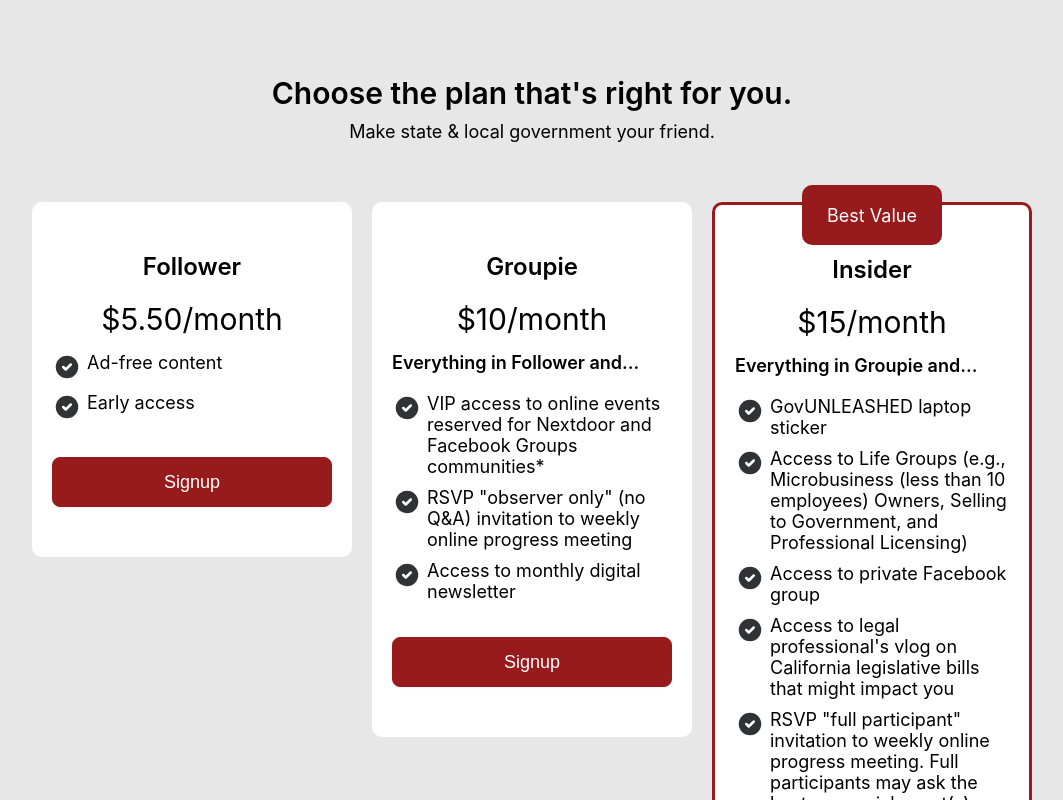
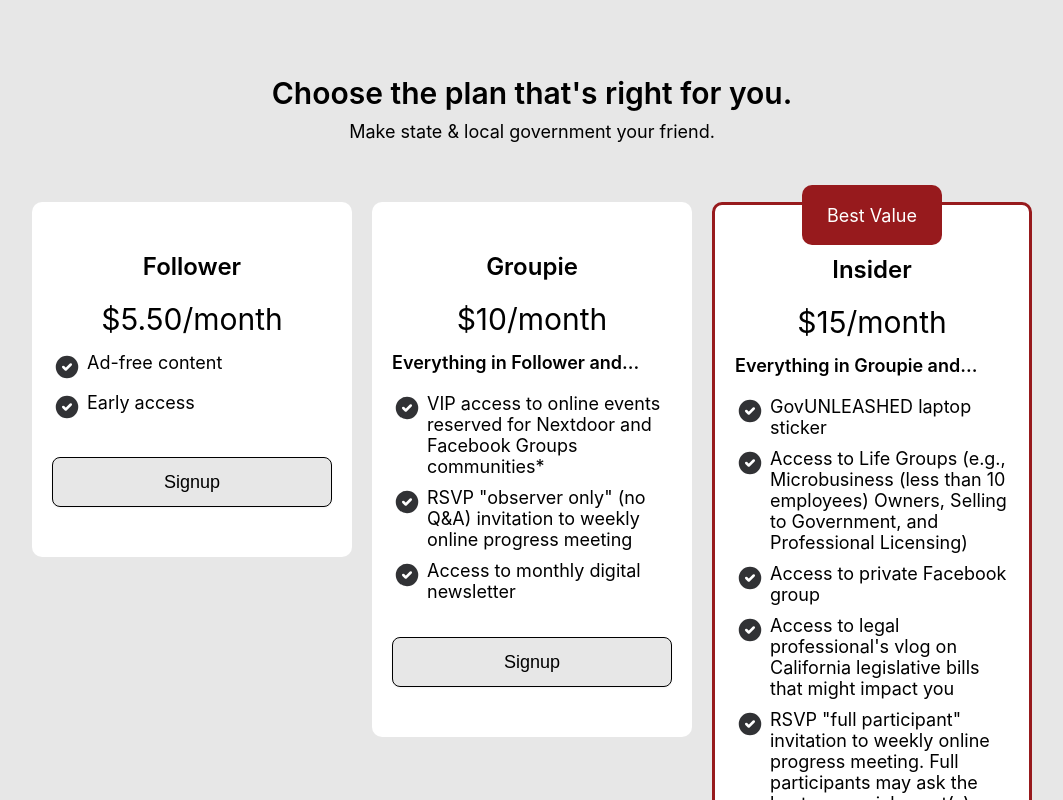
Before and after one commit to AhmedTohamy01/woodrow-task, a Next.js app: page / in a window 1280 px wide. Shown: the top 800 px of the page, without its empty margins (108-1171 px from the left). Built offline with nearby package versions, Linux system fonts and the light colour scheme.

Commit message:
feat [HomeCompound] : update buttons colors with & without hover

```diff
--- a/src/compounds/HomeCompound.jsx
+++ b/src/compounds/HomeCompound.jsx
@@ -216,9 +216,9 @@ const SignupButton = styled.button`
   width: 100%;
   height: 50px;
   padding: 10px 16px;
-  background: #971a1d;
-  color: white;
-  border: 1px solid #971a1d;
+  background: #e7e7e7;
+  color: black;
+  border: 1px solid black;
   box-shadow: 0px 1px 2px rgba(16, 24, 40, 0.05);
   border-radius: 8px;
   cursor: pointer;
@@ -228,8 +228,8 @@ const SignupButton = styled.button`
   margin-top: 25px;
 
   :hover {
-    background: white;
-    color: black;
+    background: #971a1d;
+    color: white;
   }
 `
 
```
